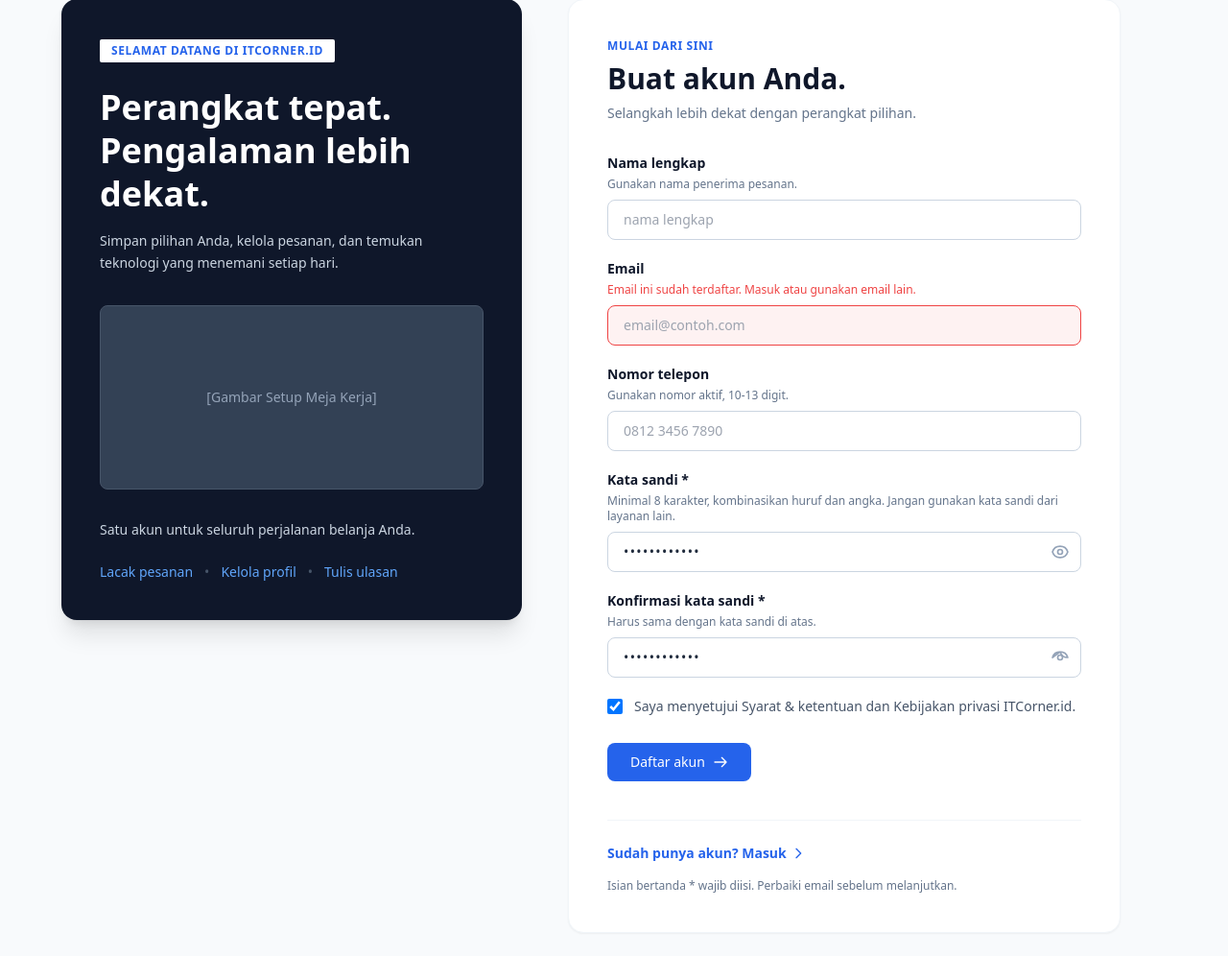
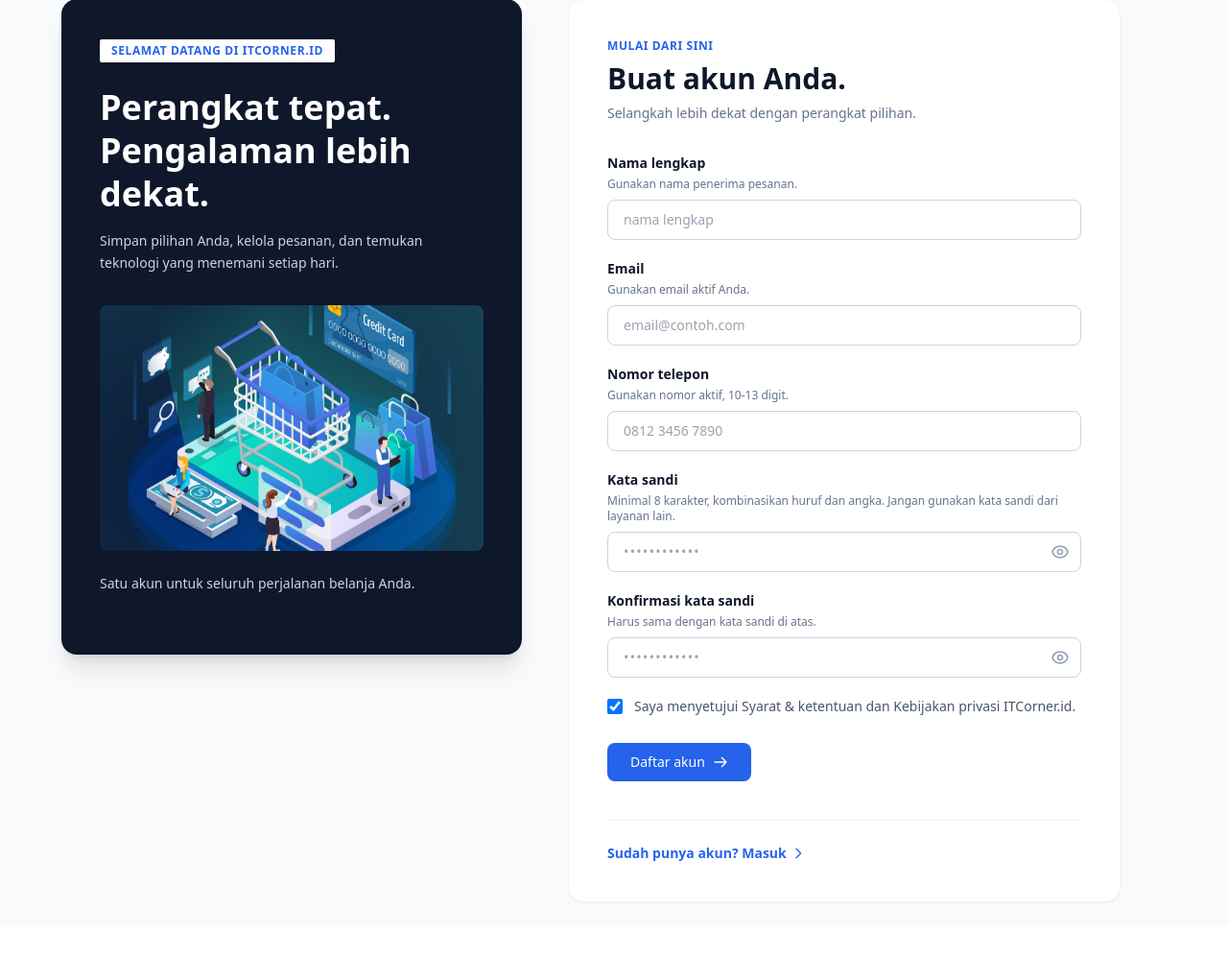
Before and after one commit to Zacgit20/PBL-RKS301, a Flask app: page /register in a window 1280 px wide. Shown: the part 90-1086 px from the top of the page at 96% size. After the commit the page ends 1031 px from the top, so only its background shows below. Run offline with Flask 3, Linux system fonts and the light colour scheme; some libraries are stand-ins or nearby versions.

Commit message:
feat: selesaikan alur pendaftaran dan perapihan UI register

```diff
--- a/itcorner-id/app/app.py
+++ b/itcorner-id/app/app.py
@@ -30,9 +30,35 @@ def login():
 
 @app.route('/register', methods=['GET', 'POST'])
 def register():
+    form_error = None
+
     if request.method == 'POST':
+        # Ambil data dari form
+        fullname = request.form.get('fullname', '').strip()
+        email = request.form.get('email', '').strip()
+        phone = request.form.get('phone', '').strip()
+        password = request.form.get('password', '').strip()
+        confirm_password = request.form.get('confirm_password', '').strip()
+        terms = request.form.get('terms')
+
+        # Validasi 1: Cek jika ada kolom yang kosong
+        if not fullname or not email or not phone or not password or not confirm_password:
+            form_error = "Harap isi semua kolom pendaftaran terlebih dahulu."
+            return render_template('register.html', form_error=form_error)
+
+        # Validasi 2: Cek apakah kata sandi dan konfirmasi kata sandi cocok
+        if password != confirm_password:
+            form_error = "Konfirmasi kata sandi tidak cocok."
+            return render_template('register.html', form_error=form_error)
+        # 3. Cek jika centangnya sengaja dihilangkan user
+        if not terms:
+            form_error = "Anda harus menyetujui Syarat & Ketentuan terlebih dahulu."
+            return render_template('register.html', form_error=form_error)
+
+        # Jika semua data sudah diisi dan valid, baru diproses ke halaman login
         return redirect(url_for('login'))
-    return render_template('register.html')
+
+    return render_template('register.html', form_error=form_error)
 
 @app.route('/detail')
 def detail():
--- a/itcorner-id/app/static/script.js
+++ b/itcorner-id/app/static/script.js
@@ -16,3 +16,22 @@ document.addEventListener('DOMContentLoaded', function () {
         });
     }
 });
+// Script khusus untuk Register (2 Password Toggle)
+document.addEventListener('DOMContentLoaded', function () {
+    function setupRegisterToggle(toggleId, inputId) {
+        const toggle = document.getElementById(toggleId);
+        const input = document.getElementById(inputId);
+
+        if (toggle && input) {
+            toggle.addEventListener('click', function () {
+                const type = input.getAttribute('type') === 'password' ? 'text' : 'password';
+                input.setAttribute('type', type);
+                this.classList.toggle('text-blue-600');
+            });
+        }
+    }
+
+    // Jalankan untuk register
+    setupRegisterToggle('togglePassword1', 'password');
+    setupRegisterToggle('togglePassword2', 'confirm_password');
+});
--- a/itcorner-id/app/templates/register.html
+++ b/itcorner-id/app/templates/register.html
@@ -33,19 +33,13 @@
                 </p>
 
                 <!-- Placeholder Gambar Workspace -->
-                <div class="w-full h-48 bg-slate-700 rounded-lg mb-8 flex items-center justify-center border border-slate-600 overflow-hidden">
-                    <span class="text-slate-400 text-sm">[Gambar Setup Meja Kerja]</span>
+                <div class="relative bg-slate-800 rounded-lg overflow-hidden mt-8 mb-6 h-64 w-full flex items-center justify-center">
+                    <img src="{{ url_for('static', filename='images/framework.jpg') }}"
+                        alt="Ilustrasi ITCorner.id"
+                        class="w-full h-full object-cover object-center">
                 </div>
 
                 <p class="text-slate-300 text-sm mb-6">Satu akun untuk seluruh perjalanan belanja Anda.</p>
-
-                <div class="flex items-center space-x-3 text-sm text-blue-400">
-                    <span>Lacak pesanan</span>
-                    <span class="text-slate-600">•</span>
-                    <span>Kelola profil</span>
-                    <span class="text-slate-600">•</span>
-                    <span>Tulis ulasan</span>
-                </div>
             </div>
 
             <!-- Sisi Kanan: Form Registrasi -->
@@ -54,51 +48,57 @@
                 <h2 class="text-3xl font-bold text-slate-900 mb-2">Buat akun Anda.</h2>
                 <p class="text-slate-500 text-sm mb-8">Selangkah lebih dekat dengan perangkat pilihan.</p>
 
-                <form action="#" method="POST" class="space-y-5">
+                <form action="{{ url_for('register') }}" method="POST" class="space-y-5">
 
                     <!-- Input Nama Lengkap -->
                     <div>
                         <label class="block text-sm font-semibold text-slate-900 mb-1">Nama lengkap</label>
                         <p class="text-xs text-slate-500 mb-2">Gunakan nama penerima pesanan.</p>
-                        <input type="text" name="full_name" placeholder="nama lengkap" class="w-full border border-slate-300 rounded-lg px-4 py-2.5 text-sm focus:outline-none focus:border-blue-500 focus:ring-1 focus:ring-blue-500">
+                        <input type="text" name="fullname"  value="{{ request.form.get('fullname', '') }}" placeholder="nama lengkap" class="w-full border border-slate-300 rounded-lg px-4 py-2.5 text-sm focus:outline-none focus:border-blue-500 focus:ring-1 focus:ring-blue-500">
                     </div>
 
                     <!-- Input Email (State Error) -->
                     <div>
                         <label class="block text-sm font-semibold text-slate-900 mb-1">Email </label>
-                        <p class="text-xs text-red-500 mb-2">Email ini sudah terdaftar. Masuk atau gunakan email lain.</p>
-                        <input type="email" name="email" placeholder="email@contoh.com" class="w-full border border-red-500 bg-red-50 rounded-lg px-4 py-2.5 text-sm text-slate-900 focus:outline-none focus:border-red-600 focus:ring-1 focus:ring-red-600">
+                        <p class="text-xs text-slate-500 mb-2">Gunakan email aktif Anda.</p>
+                        <input type="email" name="email" value="{{ request.form.get('email', '') }}" placeholder="email@contoh.com" class="w-full border border-slate-300 rounded-lg px-4 py-2.5 text-sm text-slate-900 focus:outline-none focus:border-blue-500 focus:ring-1 focus:ring-blue-500 transition">
                     </div>
 
                     <!-- Input Nomor Telepon -->
                     <div>
                         <label class="block text-sm font-semibold text-slate-900 mb-1">Nomor telepon </label>
                         <p class="text-xs text-slate-500 mb-2">Gunakan nomor aktif, 10-13 digit.</p>
-                        <input type="tel" name="phone" placeholder="0812 3456 7890" class="w-full border border-slate-300 rounded-lg px-4 py-2.5 text-sm focus:outline-none focus:border-blue-500 focus:ring-1 focus:ring-blue-500">
+                        <input type="tel" name="phone" value="{{ request.form.get('phone', '') }}" placeholder="0812 3456 7890" class="w-full border border-slate-300 rounded-lg px-4 py-2.5 text-sm focus:outline-none focus:border-blue-500 focus:ring-1 focus:ring-blue-500">
                     </div>
 
                     <!-- Input Kata Sandi -->
                     <div>
-                        <label class="block text-sm font-semibold text-slate-900 mb-1">Kata sandi *</label>
+                        <label class="block text-sm font-semibold text-slate-900 mb-1">Kata sandi</label>
                         <p class="text-xs text-slate-500 mb-2">Minimal 8 karakter, kombinasikan huruf dan angka. Jangan gunakan kata sandi dari layanan lain.</p>
                         <div class="relative">
-                            <input type="password" name="password" value="••••••••••••" class="w-full border border-slate-300 rounded-lg px-4 py-2.5 text-sm tracking-widest focus:outline-none focus:border-blue-500 focus:ring-1 focus:ring-blue-500">
-                             <div class="absolute inset-y-0 right-0 pr-3 flex items-center cursor-pointer">
+                            <input type="password" id="password" name="password" placeholder="••••••••••••" class="w-full border border-slate-300 rounded-lg pl-4 pr-10 py-2.5 text-sm tracking-widest focus:outline-none focus:border-blue-500 focus:ring-1 focus:ring-blue-500">
+                             <div id="togglePassword1" class="absolute inset-y-0 right-0 pr-3 flex items-center cursor-pointer">
                                 <!-- Eye Icon -->
-                                <svg class="h-5 w-5 text-slate-400" fill="none" viewBox="0 0 24 24" stroke="currentColor"><path stroke-linecap="round" stroke-linejoin="round" stroke-width="2" d="M15 12a3 3 0 11-6 0 3 3 0 016 0z" /><path stroke-linecap="round" stroke-linejoin="round" stroke-width="2" d="M2.458 12C3.732 7.943 7.523 5 12 5c4.478 0 8.268 2.943 9.542 7-1.274 4.057-5.064 7-9.542 7-4.477 0-8.268-2.943-9.542-7z" /></svg>
+                                <svg  id="eyeIcon1" class="h-5 w-5 text-slate-400" fill="none" viewBox="0 0 24 24" stroke="currentColor">
+                                    <path stroke-linecap="round" stroke-linejoin="round" stroke-width="2" d="M15 12a3 3 0 11-6 0 3 3 0 016 0z" />
+                                    <path stroke-linecap="round" stroke-linejoin="round" stroke-width="2" d="M2.458 12C3.732 7.943 7.523 5 12 5c4.478 0 8.268 2.943 9.542 7-1.274 4.057-5.064 7-9.542 7-4.477 0-8.268-2.943-9.542-7z" />
+                                </svg>
                             </div>
                         </div>
                     </div>
 
                     <!-- Input Konfirmasi Kata Sandi -->
                     <div>
-                        <label class="block text-sm font-semibold text-slate-900 mb-1">Konfirmasi kata sandi *</label>
+                        <label class="block text-sm font-semibold text-slate-900 mb-1">Konfirmasi kata sandi</label>
                         <p class="text-xs text-slate-500 mb-2">Harus sama dengan kata sandi di atas.</p>
                         <div class="relative">
-                            <input type="password" value="••••••••••••" class="w-full border border-slate-300 rounded-lg px-4 py-2.5 text-sm tracking-widest focus:outline-none focus:border-blue-500 focus:ring-1 focus:ring-blue-500">
-                             <div class="absolute inset-y-0 right-0 pr-3 flex items-center cursor-pointer">
+                            <input type="password" id="confirm_password" name="confirm_password" placeholder="••••••••••••" class="w-full border border-slate-300 rounded-lg pl-4 pr-10 py-2.5 text-sm tracking-widest focus:outline-none focus:border-blue-500 focus:ring-1 focus:ring-blue-500">
+                             <div id="togglePassword2" class="absolute inset-y-0 right-0 pr-3 flex items-center cursor-pointer">
                                 <!-- Eye Icon -->
-                                <svg class="h-5 w-5 text-slate-400" fill="none" viewBox="0 0 24 24" stroke="currentColor"><path stroke-linecap="round" stroke-linejoin="round" stroke-width="2" d="M15 12a3 3 0 11-6 0 3 3 0 016 0z" /><path stroke-linecap="round" stroke-linejoin="round" stroke-width="2" d="M2.458 12C3.732 7.943 7.523 5 12 5c4.478 0 8.268 2.943 9.542 7-4.477 0-8.268-2.943-9.542-7z" /></svg>
+                                <svg  id="eyeIcon2" class="h-5 w-5 text-slate-400" fill="none" viewBox="0 0 24 24" stroke="currentColor">
+                                    <path stroke-linecap="round" stroke-linejoin="round" stroke-width="2" d="M15 12a3 3 0 11-6 0 3 3 0 016 0z" />
+                                    <path stroke-linecap="round" stroke-linejoin="round" stroke-width="2" d="M2.458 12C3.732 7.943 7.523 5 12 5c4.478 0 8.268 2.943 9.542 7-1.274 4.057-5.064 7-9.542 7-4.477 0-8.268-2.943-9.542-7z"/>
+                                </svg>
                             </div>
                         </div>
                     </div>
@@ -106,12 +106,18 @@
                     <!-- Checkbox Syarat & Ketentuan -->
                     <div class="flex items-start mt-6">
                         <div class="flex items-center h-5">
-                            <input id="terms" type="checkbox" checked class="w-4 h-4 rounded border-slate-300 text-blue-600 focus:ring-blue-500">
+                            <input id="terms" name="terms" type="checkbox" {% if request.method == 'GET' or request.form.get('terms') %}checked{% endif %} checked class="w-4 h-4 rounded border-slate-300 text-blue-600 focus:ring-blue-500">
+
                         </div>
                         <div class="ml-3 text-sm">
                             <label for="terms" class="text-slate-600">Saya menyetujui Syarat & ketentuan dan Kebijakan privasi ITCorner.id.</label>
                         </div>
                     </div>
+
+                    <!-- Pesan Error General (Di bawah centang, di atas tombol) -->
+                     {% if form_error %}
+                     <p class="text-xs text-red-500 font-medium my-2">{{ form_error }}</p>
+                     {% endif %}
 
                     <!-- Tombol Daftar -->
                     <div class="pt-2">
@@ -128,12 +134,11 @@
                         Sudah punya akun? Masuk
                         <svg class="w-4 h-4 ml-1" fill="none" stroke="currentColor" viewBox="0 0 24 24"><path stroke-linecap="round" stroke-linejoin="round" stroke-width="2" d="M9 5l7 7-7 7"></path></svg>
                     </a>
-                    <p class="text-xs text-slate-500 mt-4">Isian bertanda * wajib diisi. Perbaiki email sebelum melanjutkan.</p>
                 </div>
 
             </div>
         </div>
     </main>
-
+    <script src="{{ url_for('static', filename='script.js') }}"></script>
 </body>
 </html>
```
